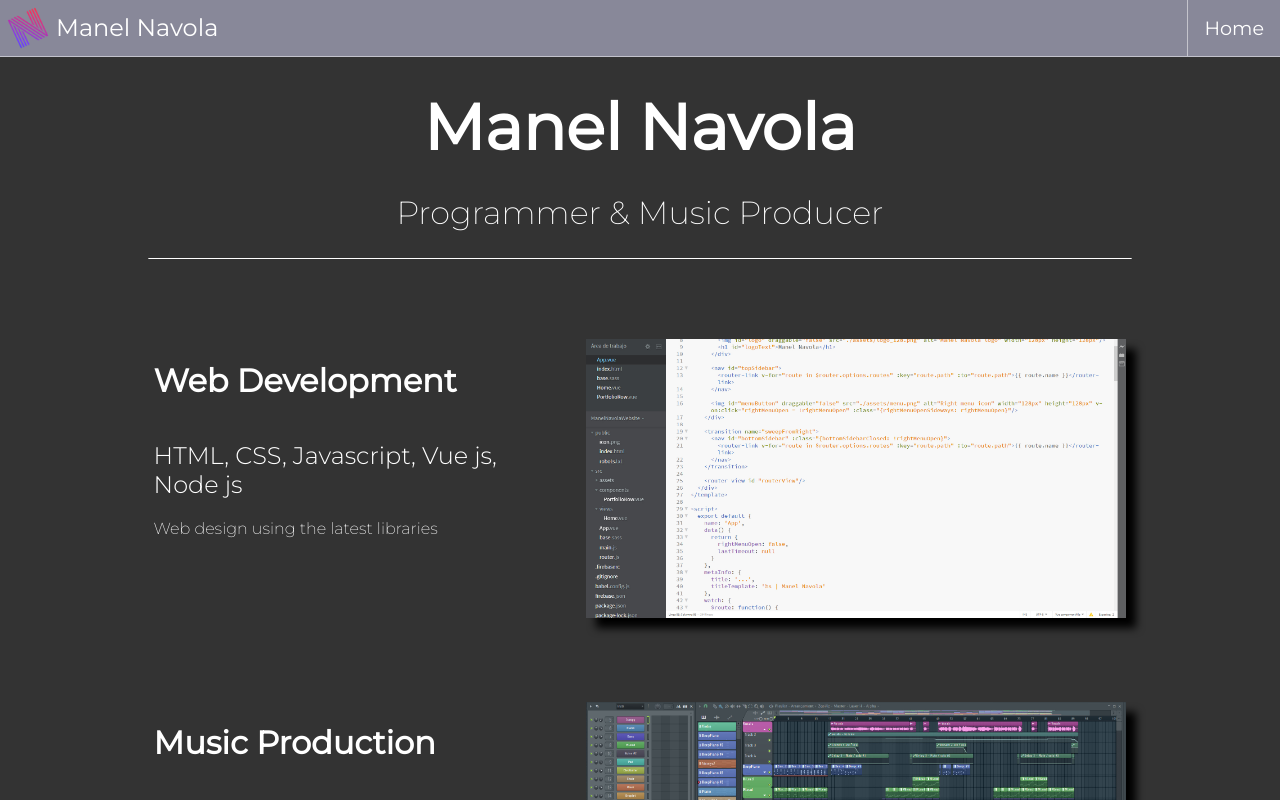
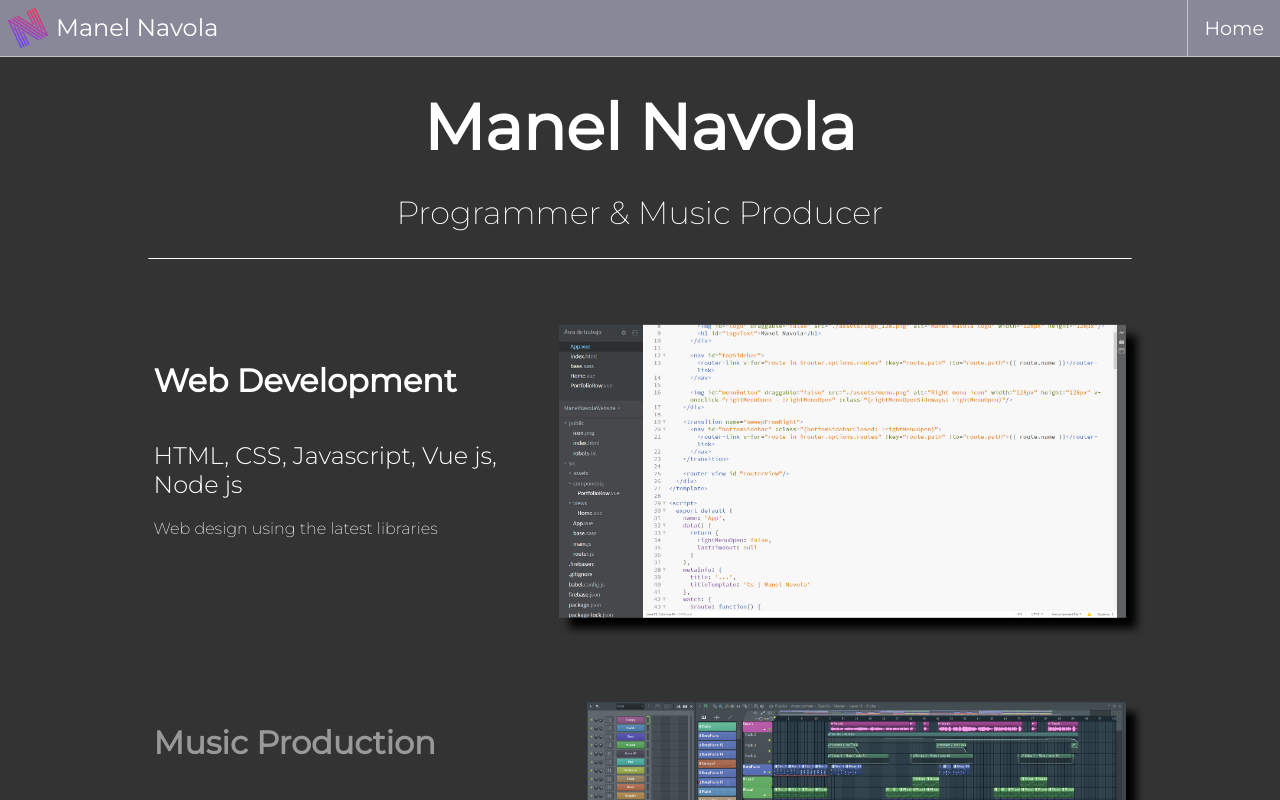
Before and after one commit to ManelNavola/ManelNavolaWebsite, a Vue app: page / in a window 1280 px wide. Shown: the top 800 px of the page. Built offline with nearby package versions, Linux system fonts and the light colour scheme.

Commit message:
Fixed favicon and Home redesign

```diff
--- a/public/index.html
+++ b/public/index.html
@@ -3,7 +3,7 @@
     <head>
       <title>Manel Navola Website</title>
       <meta name="viewport" content="width=device-width, initial-scale=1.0">
-      <link type="image/png" href="icon.png">
+      <link rel="icon" type="image/png" href="./icon.png">
       <link href="https://fonts.googleapis.com/css?family=Montserrat:200,300,400&display=swap" rel="stylesheet">
     </head>
     <body>
--- a/src/App.vue
+++ b/src/App.vue
@@ -4,13 +4,13 @@
     <div id="pageBackground"/>
 
     <div id="topBar">
-      <div id="logoWrapper" v-on:click="$router.push('/')">
+      <div id="logoWrapper" v-on:click="goToHome">
         <img id="logo" draggable="false" src="./assets/logo_128.png" alt="Manel Navola logo" width="128px" height="128px"/>
         <h1 id="logoText">Manel Navola</h1>
       </div>
 
       <nav id="topSidebar">
-        <router-link v-for="route in $router.options.routes" :key="route.path" :to="route.path">{{ route.name }}</router-link>
+        <router-link v-for="route in $router.options.routes" :key="route.path" :to="route.path"><button v-on:click="scrollToTop">{{ route.name }}</button></router-link>
       </nav>
 
       <img id="menuButton" draggable="false" src="./assets/menu.png" alt="Right menu icon" width="128px" height="128px" v-on:click="rightMenuOpen = !rightMenuOpen" :class="{rightMenuOpenSideways: rightMenuOpen}"/>
@@ -35,6 +35,15 @@
         lastTimeout: null
       }
     },
+    methods: {
+      scrollToTop() {
+        window.scrollTo(0, 0);
+      },
+      goToHome() {
+        this.$router.push('/');
+        window.scrollTo(0, 0);
+      }
+    },
     metaInfo: {
       title: '...',
       titleTemplate: '%s | Manel Navola'
@@ -57,9 +66,9 @@
     background-color: base.$backgroundColor
     @media screen and (orientation: portrait)
       background-color: darken(base.$backgroundColor, 2%)
-    user-select: none
     color: white
     overflow-x: none
+    user-select: none
     font-family: base.$mainFont
 
   body
@@ -101,7 +110,7 @@
     z-index: 300
 
   @mixin logoWrapperHighlight
-    filter: invert(100%)
+    color: black
     transform: scale(1.08, 1.08)
 
   #logoWrapper
@@ -146,7 +155,8 @@
     padding: 0 8px 0 0
 
   @mixin topSidebarButtonHighlight
-    filter: invert(100%)
+    color: black
+    cursor: pointer
 
   #topSidebar
     position: relative
@@ -159,16 +169,18 @@
       transform: translate(0, -100%)
       pointer-events: none
     a
-      vertical-align: top
-      text-decoration: none
+      display: inline-block
+      height: 100%
+      border-left: 1px solid rgba(255, 255, 255, 0.5)
+      button
         color: white
+        font-size: 120%
+        font-family: base.$mainFont
         padding: 0 16px 0 16px
-      margin: 0 0 0 0
-      display: inline-block
-      text-align: center
+        background-color: rgba(0,0,0,0)
+        width: 100%
         height: 100%
-      font-size: 2.4vh
-      border-left: 1px solid rgba(255, 255, 255, 0.5)
+        border: none
         line-height: base.$topBarHeight
         transition: filter 0.25s
         @media #{base.$smallscreen}
@@ -181,6 +193,8 @@
         @media screen and (any-hover: none)
           &:active
             @include topSidebarButtonHighlight
+        &:focus
+          outline: 0
     //a.router-link-exact-active
 
   .bottomSidebarClosed
@@ -240,12 +254,4 @@
     @media screen and (any-hover: none)
       &:active
         @include menuButtonHighlight
-
-  #pageBackground
-    position: fixed
-    filter: opacity(20%)
-    top: 0
-    left: 0
-    width: 100vw
-    height: 100vh
 </style>
--- a/src/components/PortfolioRow.vue
+++ b/src/components/PortfolioRow.vue
@@ -18,7 +18,32 @@
     methods: {
       getImgUrl(pic) {
         return require('../assets/' + pic)
+      },
+      handleScroll() {
+        var images = this.$el.getElementsByClassName("portfolioImage");
+        var mid = window.innerHeight/2.0;
+        var midSide = window.innerHeight/2.0;
+        if (images.length == 1) {
+          var item = images.item(images[0]);
+          var rect = item.getBoundingClientRect();
+          var itemY = rect.y + rect.height/2.0;
+          if (rect.height != 0) {
+            if (itemY > mid - midSide*0.5 && itemY < mid + midSide*0.5) {
+              item.style.transform = "scale(1.05, 1.05)";
+              this.$el.style.color = "white";
+            } else {
+              item.style.transform = "scale(1, 1)";
+              this.$el.style.color = "#999";
+            }
+          }
+        }
       }
+    },
+    created () {
+      window.addEventListener('scroll', this.handleScroll);
+    },
+    destroyed () {
+      window.removeEventListener('scroll', this.handleScroll);
     }
   }
 </script>
@@ -32,6 +57,9 @@
     grid-template-columns: 4fr 5fr
     grid-template-rows: auto 1fr
     padding: 0 5vw 0 5vw
+    transition: color 0.25s
+    @media #{base.$mobileFit}
+      color: white !important
     @media #{base.$smallscreen}
       grid-template-columns: 1fr
       grid-template-rows: auto auto 1fr
@@ -48,7 +76,7 @@
     .portfolioText
       grid-row: 2
       grid-column: 1
-      margin-right: 5%
+      margin-right: 10%
       @media #{base.$smallscreen}
         grid-row: 3
         grid-column: 1
@@ -66,6 +94,7 @@
           font-size: 80%
         @media #{base.$widescreen}
           font-size: 140%
+
     .portfolioImage
       margin: auto
       grid-row: 1 / 3
@@ -75,7 +104,11 @@
         height: auto
         grid-row: 2
         grid-column: 1
+      transform-origin: 100% 100%
+      transition: all 0.25s
+      filter: drop-shadow(10px 10px 4px black)
+      @media #{base.$mobileFit}
+        transform: scale(1, 1) !important
       img
         width: 100%
-        filter: drop-shadow(10px 10px 4px black)
 </style>
--- a/src/views/Home.vue
+++ b/src/views/Home.vue
@@ -8,8 +8,6 @@
 
       <portfolioRow title="Web Development" subtitle="HTML, CSS, Javascript, Vue js, Node js" text="Web design using the latest libraries" imgURL="webDev.jpg"/>
 
-      <portfolioRow title="Music Production" subtitle="FL Studio" text="I also make music!" imgURL="flStudio.jpg"/>
-      <portfolioRow title="Music Production" subtitle="FL Studio" text="I also make music!" imgURL="flStudio.jpg"/>
       <portfolioRow title="Music Production" subtitle="FL Studio" text="I also make music!" imgURL="flStudio.jpg"/>
 
     </div>
```
Lines whose indentation alone changed are shown as unchanged.
